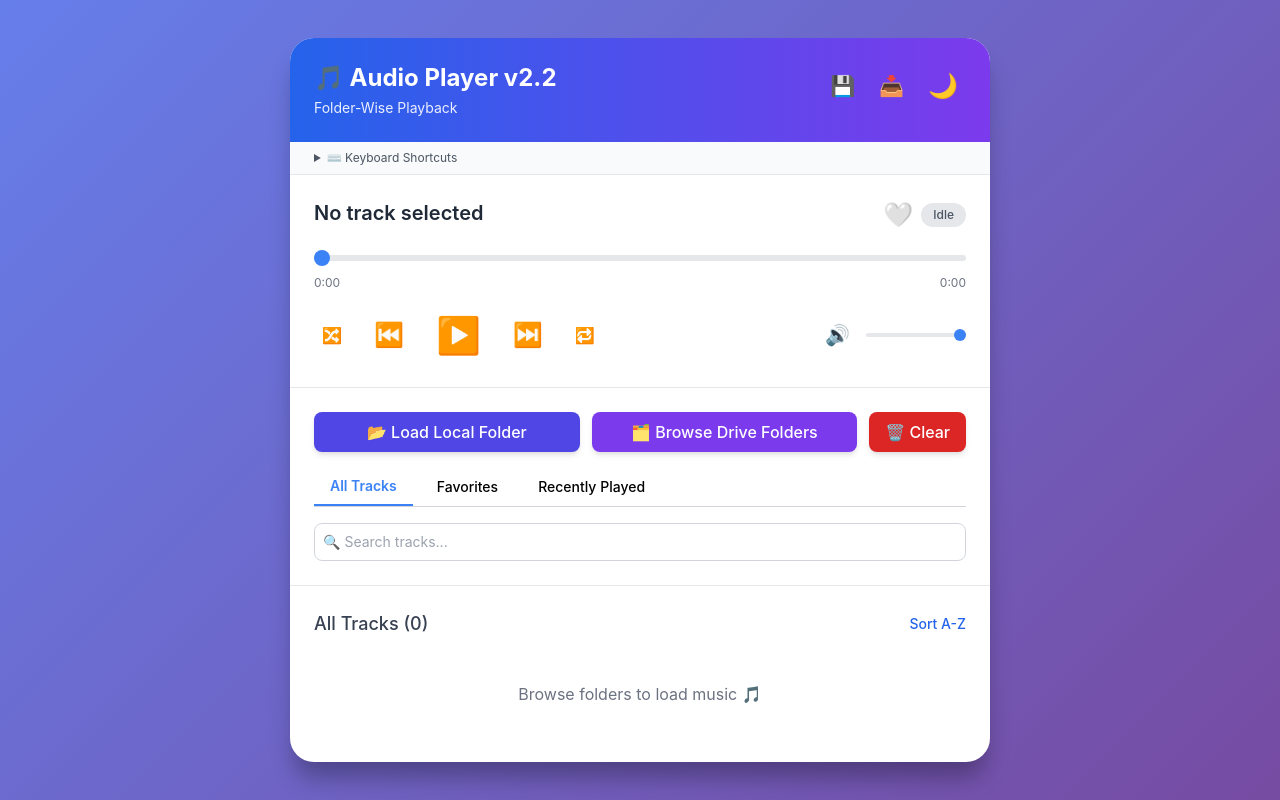
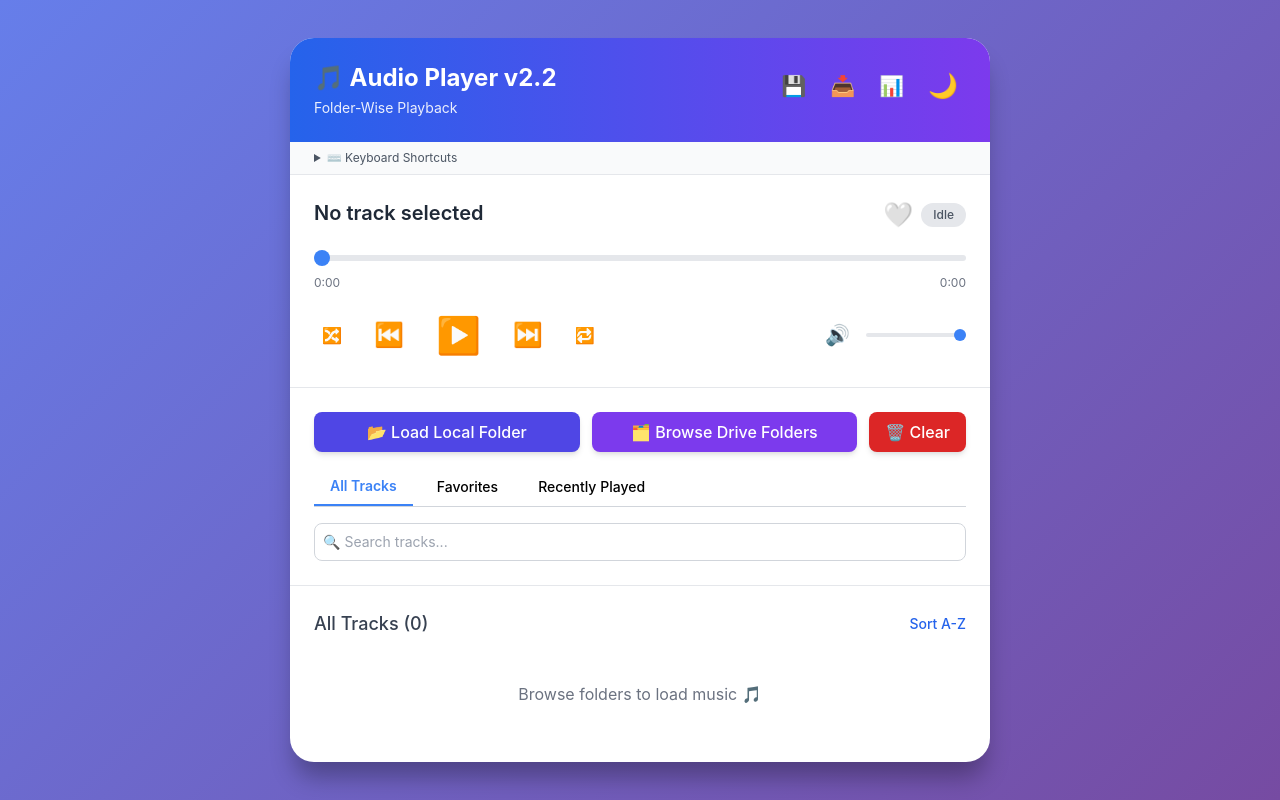
Before and after one commit to learnforfun08-dev/audio-player, a plain HTML site: page index.html in a window 1280 px wide. Drawn offline with nearby package versions, Linux system fonts and the light colour scheme.

Commit message:
Update index.html

```diff
--- a/index.html
+++ b/index.html
@@ -21,6 +21,7 @@
             <div class="flex gap-2">
                 <button id="export-btn" class="control-btn text-xl" title="Export State">💾</button>
                 <button id="import-btn" class="control-btn text-xl" title="Import State">📥</button>
+				<button id="stats-btn" class="control-btn text-xl" title="View Stats" onclick="showAnalyticsReport()">📊</button>
                 <button id="dark-mode-toggle" class="control-btn text-2xl">🌙</button>
             </div>
         </div>
```
